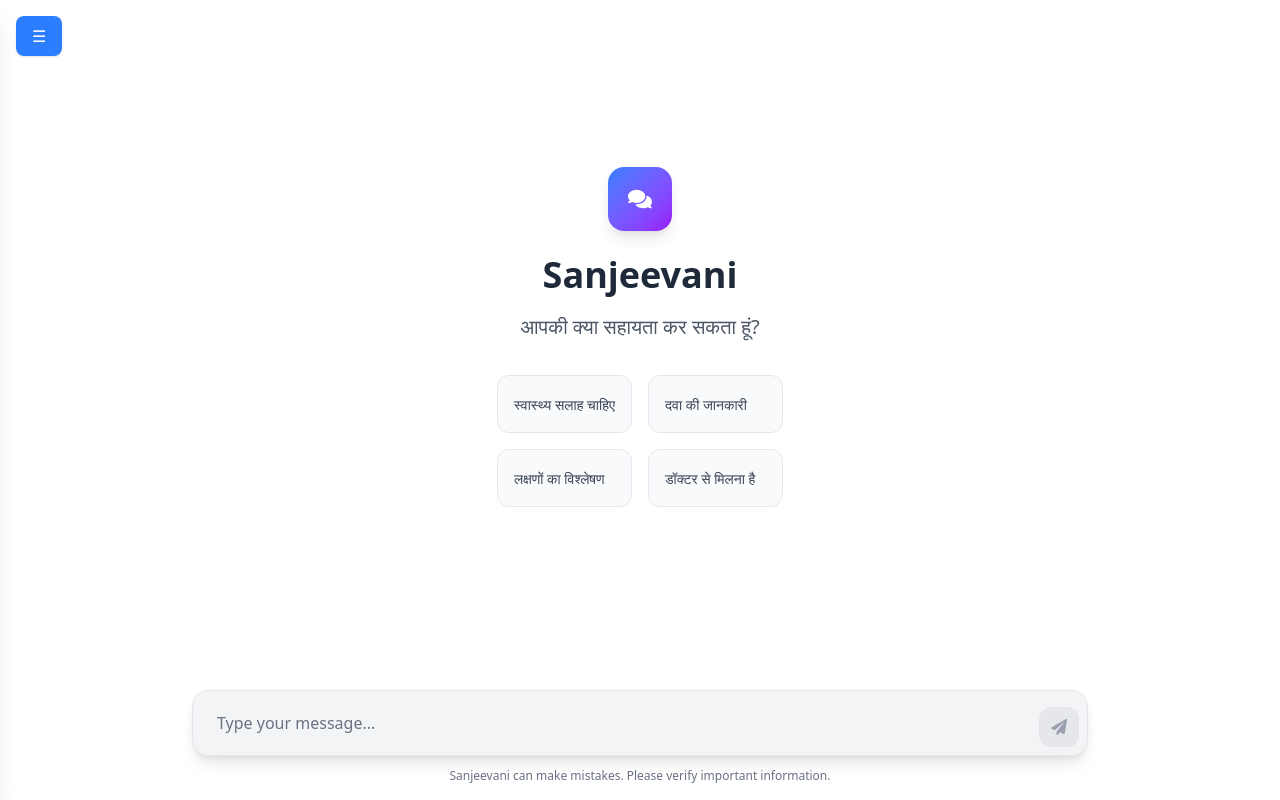
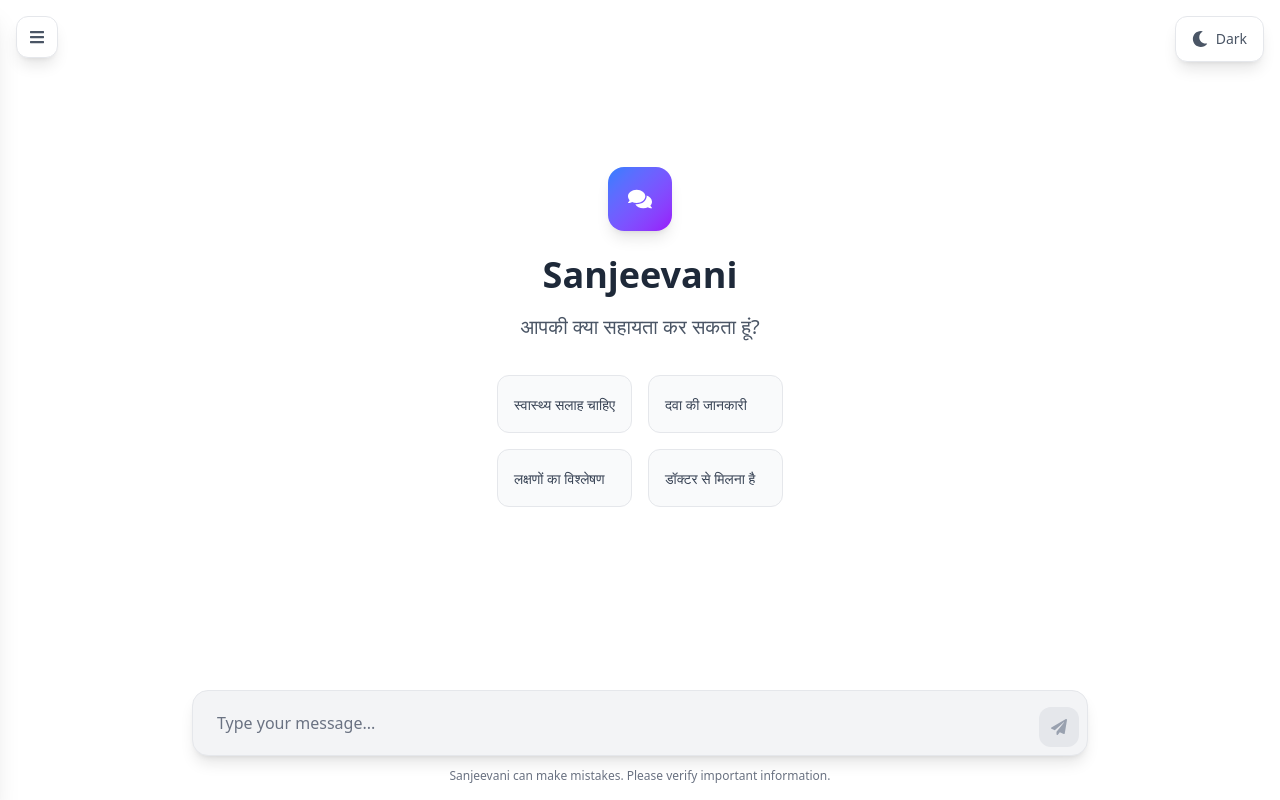
Before and after one commit to Kartavya-Shrivastav/Sanjeevani, a React (Vite) app in the folder Web-Page/client/: page / in a window 1280 px wide. Built offline with nearby package versions, Linux system fonts and the light colour scheme.

Commit message:
added dark mode toggle, side bar toggle

```diff
--- a/Web-Page/client/src/App.jsx
+++ b/Web-Page/client/src/App.jsx
@@ -1,32 +1,75 @@
-import React, { useState } from 'react';
+import React, { useState, useEffect } from 'react';
+
 import ChatUI from './components/ChatUI';
 import Sidebar from './components/Sidebar';
+import { FaSun, FaMoon, FaBars, FaTimes } from 'react-icons/fa';
 import './index.css';
 
 function App() {
   const [sidebarOpen, setSidebarOpen] = useState(false);
+  const [darkMode, setDarkMode] = useState(() => {
+    if (typeof window !== 'undefined') {
+      const saved = localStorage.getItem('theme');
+      if (saved) return saved === 'dark';
+      return window.matchMedia('(prefers-color-scheme: dark)').matches;
+    }
+    return false;
+  });
+
+  useEffect(() => {
+    if (darkMode) {
+      document.documentElement.classList.add('dark');
+      localStorage.setItem('theme', 'dark');
+    } else {
+      document.documentElement.classList.remove('dark');
+      localStorage.setItem('theme', 'light');
+    }
+  }, [darkMode]);
 
   const handleSelectChat = (chat) => {
-    // chat loading logic
     setSidebarOpen(false);
   };
 
   return (
-    <div className="h-screen w-screen overflow-hidden">
+    <div className="h-screen w-screen overflow-hidden bg-white dark:bg-gray-950 transition-colors duration-300">
+      {/* Sidebar toggle button */}
+      <button
+        onClick={() => setSidebarOpen(!sidebarOpen)}
+        className="fixed top-4 left-4 z-5 p-3 bg-white dark:bg-gray-800 border border-gray-200 dark:border-gray-700 rounded-xl shadow-lg hover:shadow-xl transition-all duration-200 text-gray-600 dark:text-gray-300 hover:text-gray-800 dark:hover:text-gray-100"
+        aria-label={sidebarOpen ? "Close sidebar" : "Open sidebar"}
+      >
+        <div className="relative w-4 h-4">
+          <FaBars className={`absolute inset-0 transition-all duration-300 ${sidebarOpen ? 'opacity-0 rotate-180' : 'opacity-100 rotate-0'}`} />
+          <FaTimes className={`absolute inset-0 transition-all duration-300 ${sidebarOpen ? 'opacity-100 rotate-0' : 'opacity-0 -rotate-180'}`} />
+        </div>
+      </button>
+
+      {/* Dark mode toggle */}
+      <button
+        className="fixed top-4 right-4 z-50 bg-white dark:bg-gray-800 border border-gray-200 dark:border-gray-700 text-gray-600 dark:text-gray-300 px-4 py-3 rounded-xl shadow-lg hover:shadow-xl transition-all duration-200 flex items-center gap-2 hover:text-gray-800 dark:hover:text-gray-100"
+        onClick={() => setDarkMode(!darkMode)}
+        aria-label="Toggle dark mode"
+      >
+        <div className="relative w-4 h-4">
+          <FaSun className={`absolute inset-0 transition-all duration-300 ${darkMode ? 'opacity-100 rotate-0' : 'opacity-0 -rotate-90'}`} />
+          <FaMoon className={`absolute inset-0 transition-all duration-300 ${darkMode ? 'opacity-0 rotate-90' : 'opacity-100 rotate-0'}`} />
+        </div>
+        <span className="hidden sm:inline text-sm font-medium">
+          {darkMode ? 'Light' : 'Dark'}
+        </span>
+      </button>
+
+      {/* Sidebar */}
       <Sidebar
         isOpen={sidebarOpen}
         onClose={() => setSidebarOpen(false)}
         onSelectChat={handleSelectChat}
       />
-      <div className="flex flex-col h-full">
-        <button
-          className="absolute top-4 left-4 z-40 bg-blue-500 hover:bg-blue-600 text-white px-4 py-2 rounded-lg shadow"
-          onClick={() => setSidebarOpen(true)}
-        >
-          ☰
-        </button>
+
+      {/* Main content */}
+      <main className={`h-full transition-all duration-300 ${sidebarOpen ? 'ml-0' : 'ml-0'}`}>
         <ChatUI />
-      </div>
+      </main>
     </div>
   );
 }
```
